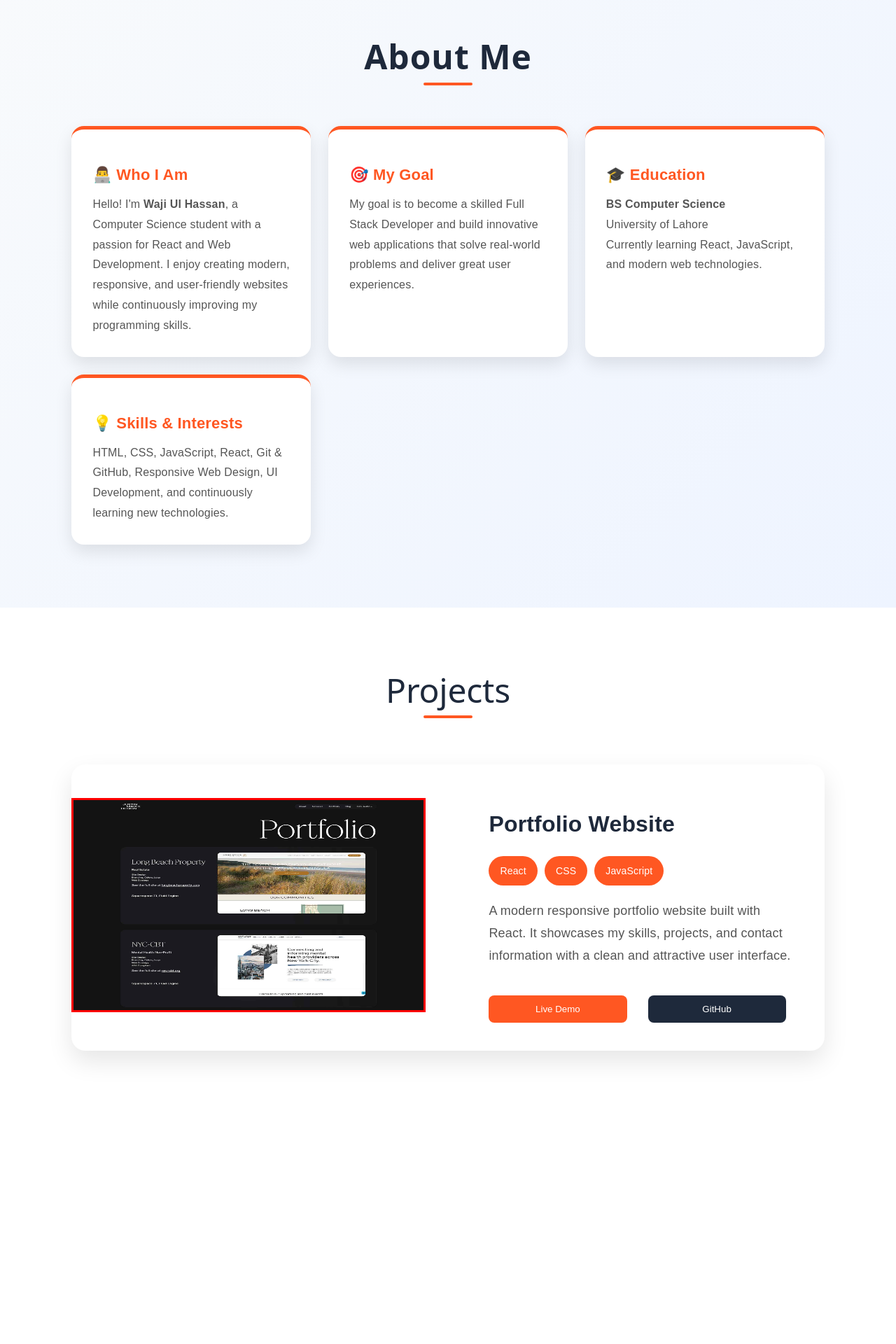
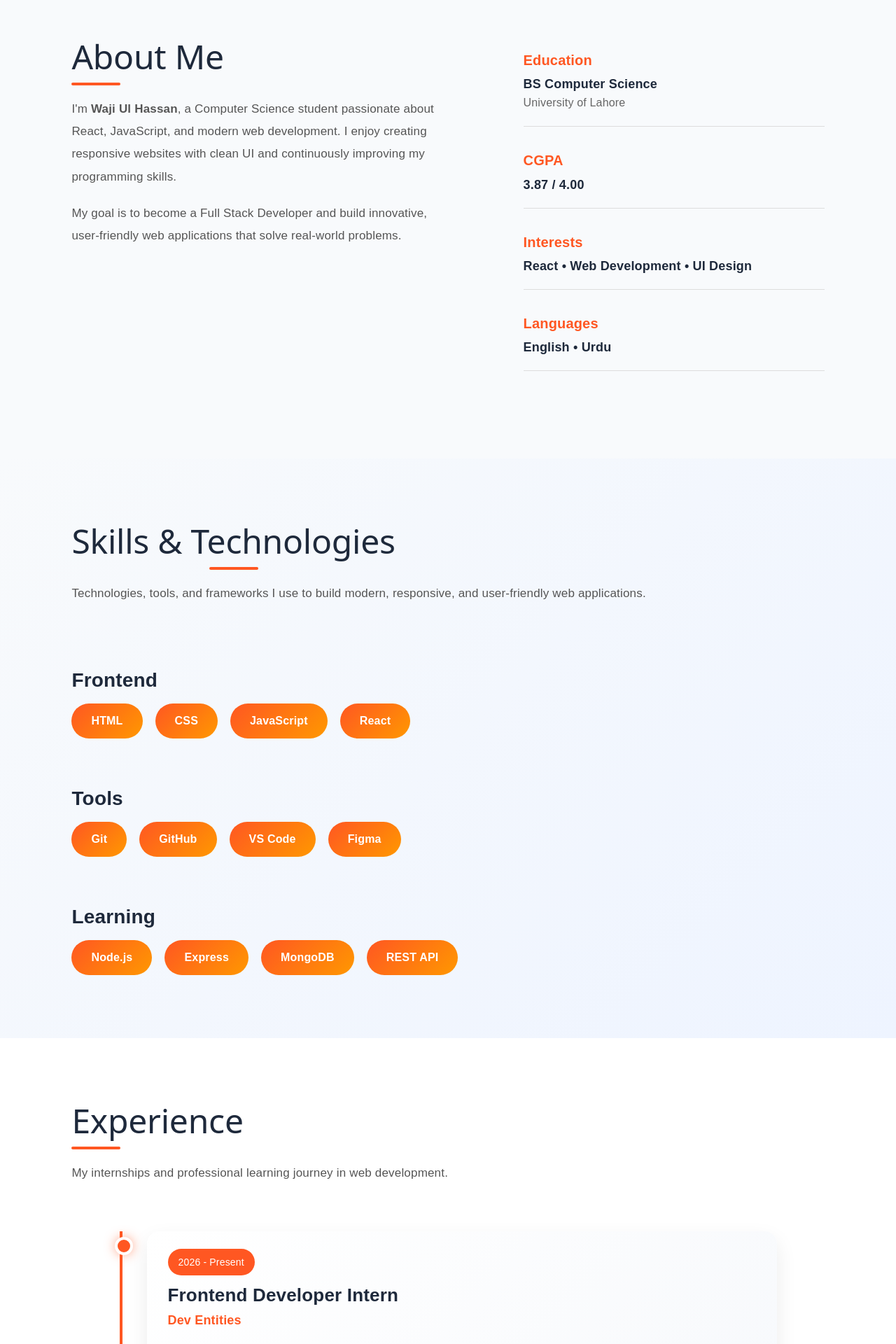
Before and after one commit to Waji-Ul-Hassan72/port-react, a React (Vite) app: page / in a window 1280 px wide. Shown: the part 560-2480 px from the top of the page at 70% size. Before the commit the page ends 2151 px from the top, so only its background shows below. Built offline with nearby package versions, Linux system fonts and the light colour scheme.

Commit message:
Added Skills, Experience and updated portfolio

```diff
--- a/src/About.jsx
+++ b/src/About.jsx
@@ -1,49 +1,52 @@
 function About() {
   return (
     <section id="about" className="about">
-      <div className="about-heading">
-        <h2>About Me</h2>
-      </div>
 
-      <div className="about-grid">
-        <div className="about-card">
-          <h3>👨‍💻 Who I Am</h3>
+      <div className="about-container">
+
+        <div className="about-left">
+          <h2>About Me</h2>
+
           <p>
-            Hello! I'm <strong>Waji Ul Hassan</strong>, a Computer Science
-            student with a passion for React and Web Development. I enjoy
-            creating modern, responsive, and user-friendly websites while
-            continuously improving my programming skills.
+            I'm <strong>Waji Ul Hassan</strong>, a Computer Science student
+            passionate about React, JavaScript, and modern web development.
+            I enjoy creating responsive websites with clean UI and continuously
+            improving my programming skills.
+          </p>
+
+          <p>
+            My goal is to become a Full Stack Developer and build innovative,
+            user-friendly web applications that solve real-world problems.
           </p>
         </div>
 
-        <div className="about-card">
-          <h3>🎯 My Goal</h3>
-          <p>
-            My goal is to become a skilled Full Stack Developer and build
-            innovative web applications that solve real-world problems and
-            deliver great user experiences.
-          </p>
+        <div className="about-right">
+
+          <div className="info">
+            <h3>Education</h3>
+            <p>BS Computer Science</p>
+            <span>University of Lahore</span>
+          </div>
+
+          <div className="info">
+            <h3>CGPA</h3>
+            <p>3.87 / 4.00</p>
+          </div>
+
+          <div className="info">
+            <h3>Interests</h3>
+            <p>React • Web Development • UI Design</p>
+          </div>
+
+          <div className="info">
+            <h3>Languages</h3>
+            <p>English • Urdu</p>
+          </div>
+
         </div>
 
-        <div className="about-card">
-          <h3>🎓 Education</h3>
-          <p>
-            <strong>BS Computer Science</strong>
-            <br />
-            University of Lahore
-            <br />
-            Currently learning React, JavaScript, and modern web technologies.
-          </p>
-        </div>
+      </div>
 
-        <div className="about-card">
-          <h3>💡 Skills & Interests</h3>
-          <p>
-            HTML, CSS, JavaScript, React, Git & GitHub, Responsive Web Design,
-            UI Development, and continuously learning new technologies.
-          </p>
-        </div>
-      </div>
     </section>
   );
 }
--- a/src/App.css
+++ b/src/App.css
@@ -176,84 +176,91 @@ button:hover {
     max-width: 250px;
     margin-top: 10px;
   }
-.about {
-  padding: 90px 8%;
-  background: linear-gradient(135deg, #f8fafc, #eef4ff);
-}
-.about-heading {
-  text-align: center;
-  margin-bottom: 70px;
+.about{
+    padding:90px 8%;
+    background:#f8fafc;
 }
 
-.about-heading h2 {
-  font-size: 48px;
-  font-weight: 700;
-  color: #1e293b;
-  margin: 0;
-  position: relative;
-  display: inline-block;
-  letter-spacing: 1px;
+.about-container{
+    display:flex;
+    justify-content:space-between;
+    gap:70px;
+    align-items:flex-start;
 }
 
-.about-heading h2::after {
-  content: "";
-  width: 70px;
-  height: 4px;
-  background: #ff5722;
-  position: absolute;
-  left: 50%;
-  transform: translateX(-50%);
-  bottom: -12px;
-  border-radius: 10px;
-}
-.about-grid {
-  display: grid;
-  grid-template-columns: repeat(auto-fit, minmax(280px, 1fr));
-  gap: 25px;
+.about-left{
+    width:50%;
 }
 
-.about-card {
-  background: #fff;
-  padding: 30px;
-  border-radius: 18px;
-  border-top: 5px solid #ff5722;
-  box-shadow: 0 10px 25px rgba(0, 0, 0, 0.1);
-  transition: all 0.3s ease;
+.about-left h2{
+    font-size:48px;
+    color:#1e293b;
+    position:relative;
+    display:inline-block;
+    margin-bottom:30px;
 }
 
-.about-card:hover {
-  transform: translateY(-8px);
-  box-shadow: 0 18px 35px rgba(0, 0, 0, 0.15);
+.about-left h2::after{
+    content:"";
+    width:70px;
+    height:4px;
+    background:#ff5722;
+    position:absolute;
+    left:0;
+    bottom:-12px;
+    border-radius:10px;
 }
 
-.about-card h3 {
-  color: #ff5722;
-  margin-bottom: 15px;
-  font-size: 22px;
+.about-left p{
+    font-size:17px;
+    color:#555;
+    line-height:1.9;
+    margin-bottom:20px;
 }
 
-.about-card p {
-  color: #555;
-  line-height: 1.8;
-  font-size: 16px;
+.about-right{
+    width:40%;
 }
 
-@media (max-width: 768px) {
-  .about {
-    padding: 70px 20px;
-  }
+.info{
+    margin-bottom:35px;
+    padding-bottom:20px;
+    border-bottom:1px solid #ddd;
+}
 
-  .about-heading h2 {
-    font-size: 36px;
-  }
+.info h3{
+    color:#ff5722;
+    margin-bottom:8px;
+    font-size:20px;
+}
 
-  .about-grid {
-    grid-template-columns: 1fr;
-  }
+.info p{
+    color:#1e293b;
+    font-size:18px;
+    font-weight:600;
+    margin:0;
+}
 
-  .about-card {
-    padding: 25px;
-  }
+.info span{
+    color:#666;
+    font-size:16px;
+}
+
+@media(max-width:768px){
+
+.about-container{
+    flex-direction:column;
+}
+
+.about-left,
+.about-right{
+    width:100%;
+}
+
+.about-left h2{
+    font-size:36px;
+}
+
 }
 .projects{
     padding:90px 8%;
@@ -261,7 +268,7 @@ button:hover {
 }
 
 .projects-heading{
-    text-align:center;
+    text-align: left;
     margin-bottom:70px;
 }
 
@@ -381,3 +388,338 @@ button:hover {
 }
 
 }
+.contact {
+  padding: 90px 8%;
+  background: linear-gradient(135deg, #f8fafc, #eef4ff);
+}
+
+.contact-heading {
+  text-align: left;
+  margin-bottom: 70px;
+}
+
+.contact-heading h2 {
+  font-size: 48px;
+  color: #1e293b;
+  position: relative;
+  display: inline-block;
+}
+
+.contact-heading h2::after {
+  content: "";
+  width: 70px;
+  height: 4px;
+  background: #ff5722;
+  position: absolute;
+  left: 50%;
+  transform: translateX(-50%);
+  bottom: -12px;
+  border-radius: 10px;
+}
+
+.contact-heading p {
+  color: #555;
+  margin-top: 25px;
+  font-size: 17px;
+}
+
+.contact-container {
+  display: flex;
+  gap: 50px;
+  align-items: flex-start;
+}
+
+.contact-info {
+  width: 40%;
+  display: grid;
+  gap: 20px;
+}
+
+.contact-card {
+  background: white;
+  padding: 25px;
+  border-radius: 15px;
+  border-left: 5px solid #ff5722;
+  box-shadow: 0 10px 25px rgba(0,0,0,.1);
+  transition: .3s;
+}
+
+.contact-card:hover {
+  transform: translateY(-6px);
+}
+
+.contact-card h3 {
+  color: #ff5722;
+  margin-bottom: 10px;
+}
+
+.contact-card p {
+  color: #555;
+}
+
+.contact-form {
+  width: 60%;
+  display: flex;
+  flex-direction: column;
+  gap: 20px;
+  background: white;
+  padding: 35px;
+  border-radius: 18px;
+  box-shadow: 0 10px 30px rgba(0,0,0,.1);
+}
+
+.contact-form input,
+.contact-form textarea {
+  padding: 15px;
+  font-size: 16px;
+  border: 1px solid #ddd;
+  border-radius: 8px;
+  outline: none;
+}
+
+.contact-form input:focus,
+.contact-form textarea:focus {
+  border-color: #ff5722;
+}
+
+.contact-form button {
+  width: fit-content;
+  padding: 14px 30px;
+  background: #ff5722;
+  color: white;
+  border: none;
+  border-radius: 8px;
+  cursor: pointer;
+  transition: .3s;
+}
+
+.contact-form button:hover {
+  background: #e64a19;
+}
+
+@media(max-width:768px){
+
+.contact-container{
+    flex-direction:column;
+}
+
+.contact-info,
+.contact-form{
+    width:100%;
+}
+
+.contact-heading h2{
+    font-size:36px;
+}
+
+}
+
+.skills{
+    padding:90px 8%;
+    background:linear-gradient(135deg,#f8fafc,#eef4ff);
+}
+
+.skills-heading{
+    text-align: left;
+    margin-bottom:70px;
+}
+
+.skills-heading h2{
+    font-size:48px;
+    color:#1e293b;
+    position:relative;
+    display:inline-block;
+}
+
+.skills-heading h2::after{
+    content:"";
+    width:70px;
+    height:4px;
+    background:#ff5722;
+    position:absolute;
+    left:50%;
+    transform:translateX(-50%);
+    bottom:-12px;
+    border-radius:10px;
+}
+
+.skills-heading p{
+    margin-top:25px;
+    color:#555;
+    font-size:17px;
+}
+
+.skills-container{
+    display:flex;
+    flex-direction:column;
+    gap:45px;
+}
+
+.skill-category h3{
+    color:#1e293b;
+    margin-bottom:20px;
+    font-size:28px;
+}
+
+.skill-tags{
+    display:flex;
+    flex-wrap:wrap;
+    gap:18px;
+}
+
+.skill-tags span{
+    padding:12px 28px;
+    border-radius:50px;
+    color:white;
+    font-size:16px;
+    font-weight:600;
+    background:linear-gradient(135deg,#ff5722,#ff9800);
+    transition:.3s;
+    cursor:pointer;
+}
+
+.skill-tags span:hover{
+    transform:translateY(-6px) scale(1.05);
+    box-shadow:0 12px 25px rgba(255,87,34,.35);
+}
+
+@media(max-width:768px){
+
+.skills-heading h2{
+    font-size:36px;
+}
+
+.skill-category h3{
+    font-size:22px;
+}
+
+.skill-tags{
+    justify-content:center;
+}
+
+.skill-tags span{
+    font-size:15px;
+    padding:10px 22px;
+}
+
+}
+
+.experience{
+    padding:90px 8%;
+    background:#ffffff;
+}
+
+.experience-heading{
+    text-align:left;
+    margin-bottom:70px;
+}
+
+.experience-heading h2{
+    font-size:48px;
+    color:#1e293b;
+    position:relative;
+    display:inline-block;
+}
+
+.experience-heading h2::after{
+    content:"";
+    width:70px;
+    height:4px;
+    background:#ff5722;
+    position:absolute;
+    left:0;
+    bottom:-12px;
+    border-radius:10px;
+    transform:none;
+}
+
+.experience-heading p{
+    margin-top:25px;
+    color:#555;
+    font-size:17px;
+}
+
+.timeline{
+    position:relative;
+    max-width:900px;
+    margin:auto;
+    padding-left:35px;
+    border-left:4px solid #ff5722;
+}
+
+.timeline-item{
+    position:relative;
+    margin-bottom:50px;
+}
+
+.timeline-dot{
+    width:18px;
+    height:18px;
+    background:#ff5722;
+    border-radius:50%;
+    position:absolute;
+    left:-46px;
+    top:8px;
+    border:4px solid white;
+    box-shadow:0 0 15px rgba(255,87,34,.5);
+}
+
+.timeline-content{
+    background:linear-gradient(135deg,#ffffff,#f7f9fc);
+    padding:25px 30px;
+    border-radius:18px;
+    box-shadow:0 12px 30px rgba(0,0,0,.08);
+    transition:.3s;
+}
+
+.timeline-content:hover{
+    transform:translateY(-8px);
+    box-shadow:0 18px 40px rgba(0,0,0,.15);
+}
+
+.date{
+    display:inline-block;
+    background:#ff5722;
+    color:white;
+    padding:6px 15px;
+    border-radius:30px;
+    font-size:14px;
+    margin-bottom:15px;
+}
+
+.timeline-content h3{
+    margin:0;
+    color:#1e293b;
+    font-size:26px;
+}
+
+.timeline-content h4{
+    margin:10px 0 18px;
+    color:#ff5722;
+    font-size:18px;
+}
+
+.timeline-content p{
+    color:#555;
+    line-height:1.8;
+}
+
+@media(max-width:768px){
+
+.timeline{
+    padding-left:20px;
+}
+
+.timeline-dot{
+    left:-31px;
+}
+
+.experience-heading h2{
+    font-size:36px;
+}
+
+.timeline-content h3{
+    font-size:22px;
+}
+
+}
--- a/src/App.jsx
+++ b/src/App.jsx
@@ -2,14 +2,22 @@ import About from "./About";
 import Header from "./Header";
 import Hero from "./Hero";
 import "./App.css";
+import Skills from "./Skills";
+import Experience from "./Experience";
 import Projects from "./Projects";
+import Contact from "./Contact";
+
 function App() {
   return (
     <div>
       <Header />
       <Hero />
       <About />
+       <Skills />
+      <Experience />
       <Projects />
+      <Contact />
+
       </ div>
 
   );
--- /dev/null
+++ b/src/Contact.jsx
@@ -0,0 +1,52 @@
+function Contact() {
+  return (
+    <section id="contact" className="contact">
+      <div className="contact-heading">
+        <h2>Contact Me</h2>
+        <p>
+          Have a project in mind or want to work together? Feel free to get in
+          touch with me.
+        </p>
+      </div>
+
+      <div className="contact-container">
+        <div className="contact-info">
+          <div className="contact-card">
+            <h3>📧 Email</h3>
+            <p>wajiulhassanbmw@gmail.com</p>
+          </div>
+
+          <div className="contact-card">
+            <h3>📞 Phone</h3>
+            <p>+92 306 7595159</p>
+          </div>
+
+          <div className="contact-card">
+            <h3>📍 Location</h3>
+            <p>Pakistan</p>
+          </div>
+
+          <div className="contact-card">
+            <h3>💼 LinkedIn</h3>
+            <p>linkedin.com/in/wajiulhassan</p>
+          </div>
+        </div>
+
+        <form className="contact-form">
+          <input type="text" placeholder="Your Name" />
+
+          <input type="email" placeholder="Your Email" />
+
+          <textarea
+            rows="6"
+            placeholder="Your Message"
+          ></textarea>
+
+          <button type="submit">Send Message</button>
+        </form>
+      </div>
+    </section>
+  );
+}
+
+export default Contact;
--- /dev/null
+++ b/src/Experience.jsx
@@ -0,0 +1,71 @@
+function Experience() {
+  return (
+    <section id="experience" className="experience">
+      <div className="experience-heading">
+        <h2>Experience</h2>
+        <p>
+          My internships and professional learning journey in web development.
+        </p>
+      </div>
+
+      <div className="timeline">
+
+        <div className="timeline-item">
+          <div className="timeline-dot"></div>
+
+          <div className="timeline-content">
+            <span className="date">2026 - Present</span>
+
+            <h3>Frontend Developer Intern</h3>
+
+            <h4>Dev Entities</h4>
+
+            <p>
+              Working on React applications, building responsive user
+              interfaces, fixing UI bugs, and collaborating with the development
+              team using Git and GitHub.
+            </p>
+          </div>
+        </div>
+
+        <div className="timeline-item">
+          <div className="timeline-dot"></div>
+
+          <div className="timeline-content">
+            <span className="date">Remote Internship</span>
+
+            <h3>Web Development Intern</h3>
+
+            <h4>Systems Limited</h4>
+
+            <p>
+              Assisted in frontend development, improved website responsiveness,
+              learned industry best practices, and gained experience working in
+              a professional remote environment.
+            </p>
+          </div>
+        </div>
+
+        <div className="timeline-item">
+          <div className="timeline-dot"></div>
+
+          <div className="timeline-content">
+            <span className="date">Current</span>
+
+            <h3>BS Computer Science</h3>
+
+            <h4>University of Lahore</h4>
+
+            <p>
+              Building projects using HTML, CSS, JavaScript, React, Git, and
+              GitHub while strengthening problem-solving and programming skills.
+            </p>
+          </div>
+        </div>
+
+      </div>
+    </section>
+  );
+}
+
+export default Experience;
--- a/src/Header.jsx
+++ b/src/Header.jsx
@@ -7,7 +7,9 @@ function Header() {
         <a href="#">Home</a>
        <a href="#about">About</a>
         <a href="#projects">Projects</a>
-        <a href="#">Contact</a>
+        <a href="#skills">Skills</a>
+        <a href="#experience">Experience</a>
+        <a href="#contact">Contact</a>
       </nav>
     </header>
   );
--- /dev/null
+++ b/src/Skills.jsx
@@ -0,0 +1,52 @@
+function Skills() {
+  return (
+    <section id="skills" className="skills">
+      <div className="skills-heading">
+        <h2>Skills & Technologies</h2>
+       <p>
+  Technologies, tools, and frameworks I use to build modern, responsive,
+  and user-friendly web applications.
+</p>
+      </div>
+
+      <div className="skills-container">
+
+        <div className="skill-category">
+          <h3>Frontend</h3>
+
+          <div className="skill-tags">
+            <span>HTML</span>
+            <span>CSS</span>
+            <span>JavaScript</span>
+            <span>React</span>
+          </div>
+        </div>
+
+        <div className="skill-category">
+          <h3>Tools</h3>
+
+          <div className="skill-tags">
+            <span>Git</span>
+            <span>GitHub</span>
+            <span>VS Code</span>
+            <span>Figma</span>
+          </div>
+        </div>
+
+        <div className="skill-category">
+          <h3>Learning</h3>
+
+          <div className="skill-tags">
+            <span>Node.js</span>
+            <span>Express</span>
+            <span>MongoDB</span>
+            <span>REST API</span>
+          </div>
+        </div>
+
+      </div>
+    </section>
+  );
+}
+
+export default Skills;
```
